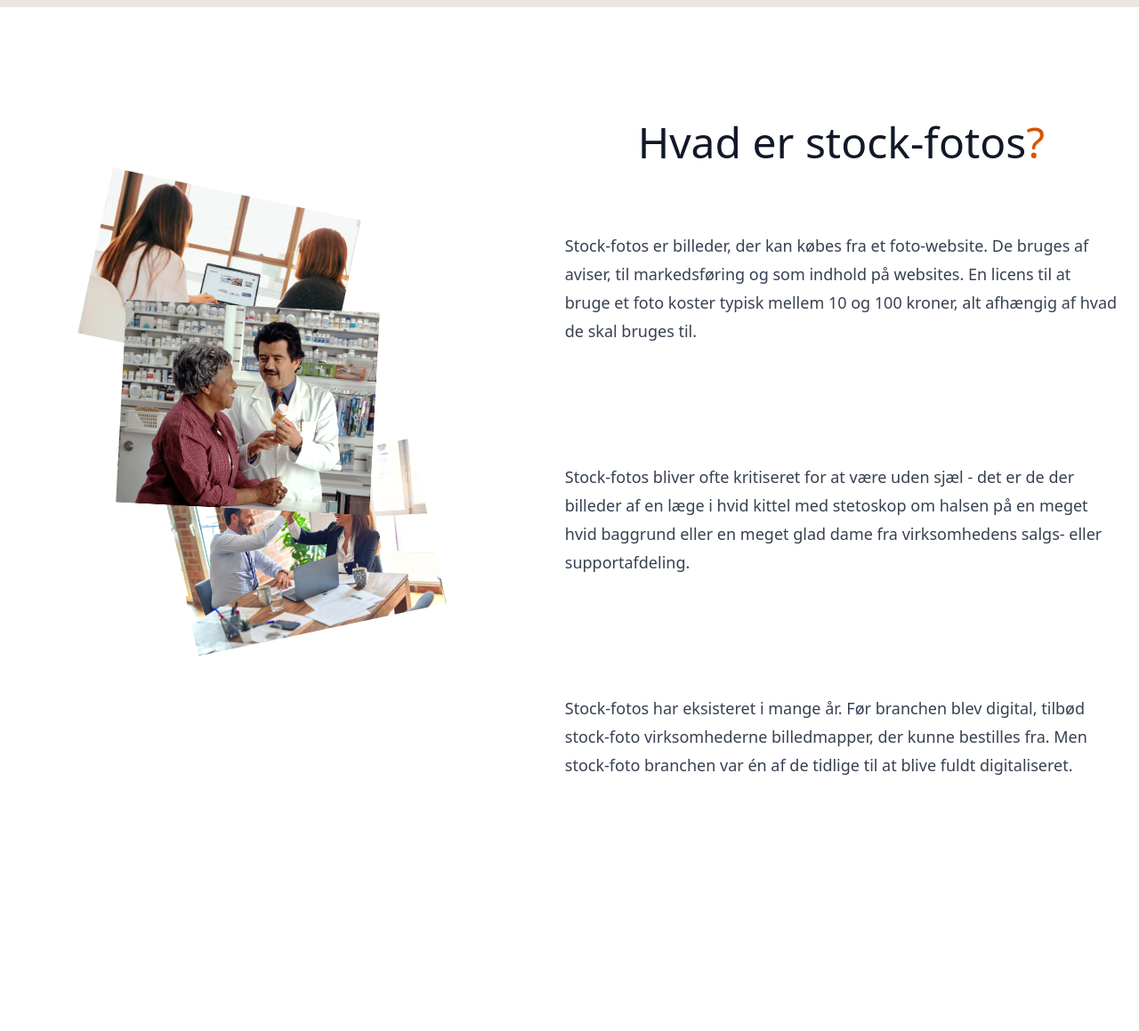
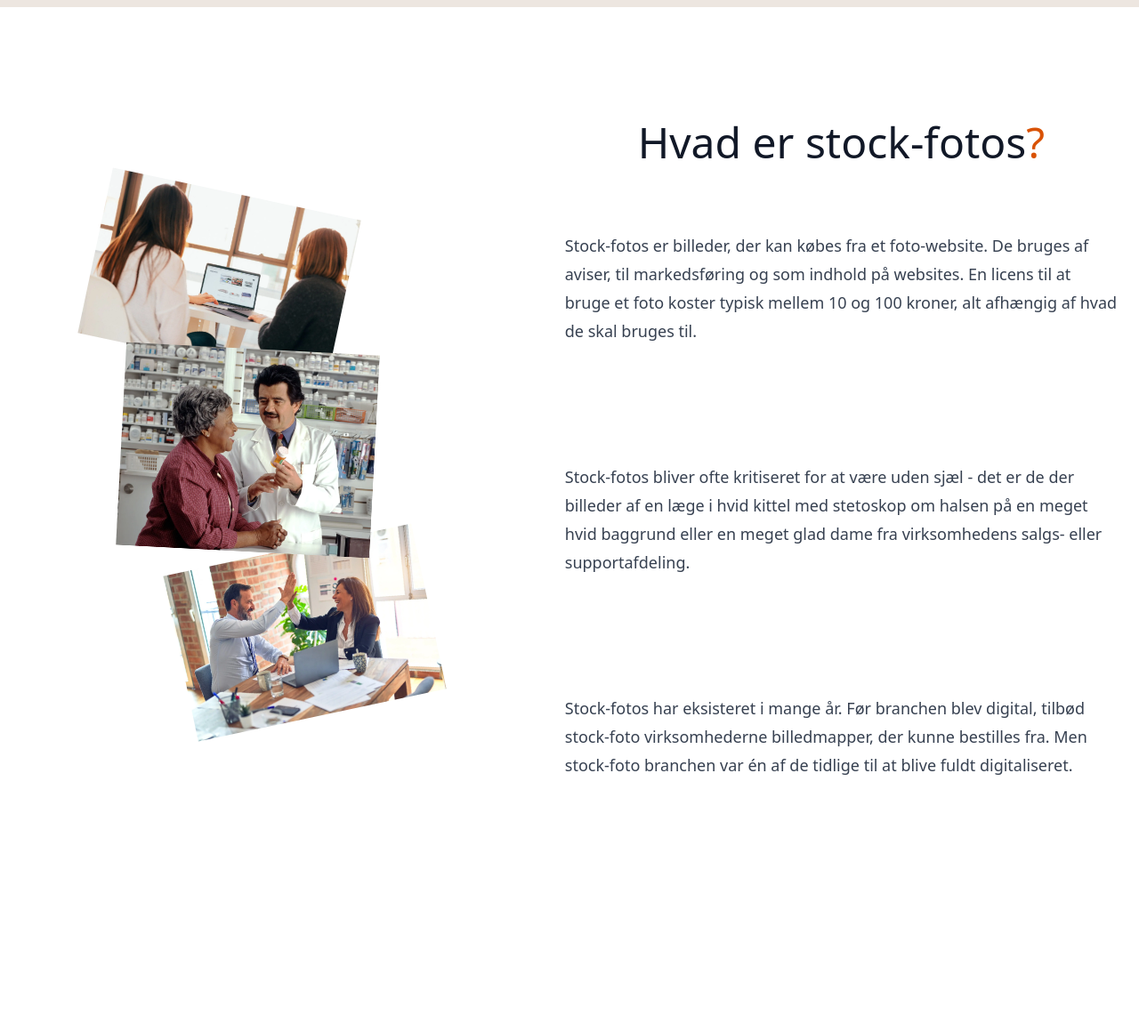
Before and after one commit to linneavisser/Pierre-Falcke, a website built with Vite: page src/index.html in a window 1280 px wide. Shown: the part 5860-7019 px from the top of the page at 89% size. Built offline with nearby package versions, Linux system fonts and the light colour scheme; a web font is replaced by a local one.

Commit message:
eh hejhej

```diff
--- a/src/index.html
+++ b/src/index.html
@@ -143,10 +143,10 @@
          <section class="stockParallax h-[30vh]"> <p>Stock-fotos bliver ofte kritiseret for at være uden sjæl - det er de der billeder af en læge i hvid kittel med stetoskop om halsen på en meget hvid baggrund eller en meget glad dame fra virksomhedens salgs- eller supportafdeling.</p></section>
           <section class="stockParallax h-[50vh]"><p>Stock-fotos har eksisteret i mange år. Før branchen blev digital, tilbød stock-foto virksomhederne billedmapper, der kunne bestilles fra. Men stock-foto branchen var én af de tidlige til at blive fuldt digitaliseret.</p></section>
       </section>
-      <section class="stockFotos relative pt-20 lg:w-1/2 lg:ml-10">
+      <section class="stockFotos min-h-screen relative pt-20 lg:w-1/2 lg:ml-10">
       <section class="stockFotos"> <img src="arbejde-2.webp" alt="exempel på stock-foto" class="absolute rotate-12 w-1/2 h-auto left-6 hover:z-50 lg:left-16"></section>
-      <section class="stockFotos"> <img src="apoteket.webp" alt="exempel på stock-foto" class="absolute z-10 rotate-3 w-1/2 h-auto top-32 left-24 hover:z-50 lg:top-52"></section>
-       <section class="stockFotos"> <img src="godt-arbejde.webp" alt="exempel på stock-foto" class="absolute -rotate-12 w-1/2 h-auto top-56 left-40 hover:z-50 lg:top-96"></section>
+      <section class="stockFotos"> <img src="apoteket.webp" alt="exempel på stock-foto" class="absolute z-10 rotate-3 w-1/2 h-auto top-32 left-24 hover:z-50 lg:top-64"></section>
+       <section class="stockFotos"> <img src="godt-arbejde.webp" alt="exempel på stock-foto" class="absolute -rotate-12 w-1/2 h-auto top-56 left-40 hover:z-50 lg:top-[30rem]"></section>
       </section>
 
     </section>
@@ -201,7 +201,7 @@
                   src="filmfoto.webp"
                   alt="analog foto"
                   id="analogPic"
-                  class="mb-2 h-24 w-24 md:h-36 md:w-36 shrink-0 grow-0 rounded-full opacity-60 hover:cursor-pointer hover:opacity-100"
+                  class=" mb-2 h-24 w-24 md:h-36 md:w-36 shrink-0 grow-0 rounded-full opacity-60 hover:cursor-pointer hover:opacity-100"
                 />
                <div id="analogInfo" class="hidden absolute text-center bg-white p-12 z-10 w-screen h-screen top-1/3">
                 <svg width="32" height="32" viewBox="0 0 21 21" class="closeInfo absolute right-4 top-1 hover:cursor-pointer"><path fill="none" stroke="currentColor" stroke-linecap="round" stroke-linejoin="round" d="m15.5 15.5l-10-10zm0-10l-10 10"/></svg>
--- a/src/main.js
+++ b/src/main.js
@@ -148,6 +148,9 @@ document.querySelector("#lomoPic").addEventListener("click", showLomo);
 document.querySelector("#closeLomo").addEventListener("click", hideLomo);
 
 
+
+
+
 // if (mediaQuery.matches) {
 //   scrollDesk();
 // }
```
